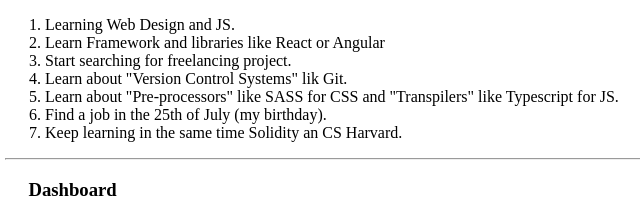
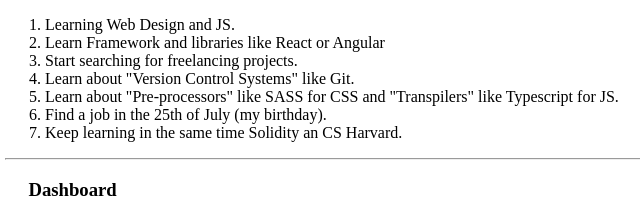
Before and after one commit to macdeesh/themacproject, a plain HTML site: page index.html in a window 1280 px wide. Shown: the part 448-665 px from the top of the page, 3-643 px from the left. Drawn offline with Linux system fonts and the light colour scheme.

Commit message:
retouche

```diff
--- a/index.html
+++ b/index.html
@@ -29,8 +29,8 @@
   <ol>
     <li>Learning Web Design and JS.</li>
     <li>Learn Framework and libraries like React or Angular </li>
-    <li>Start searching for freelancing project.</li>
-    <li>Learn about "Version Control Systems" lik Git.</li>
+    <li>Start searching for freelancing projects.</li>
+    <li>Learn about "Version Control Systems" like Git.</li>
     <li>Learn about "Pre-processors" like SASS for CSS and "Transpilers" like Typescript for JS.</li>
     <li>Find a job in the 25th of July (my birthday).</li>
     <li>Keep learning in the same time Solidity an CS Harvard.</li>
```
